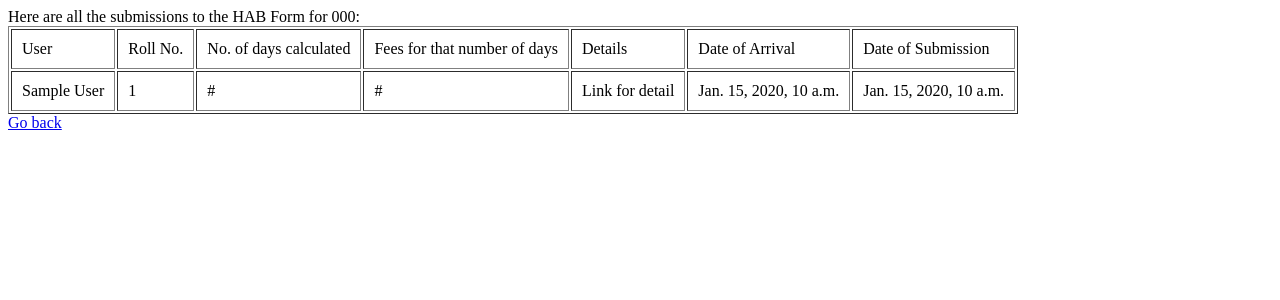
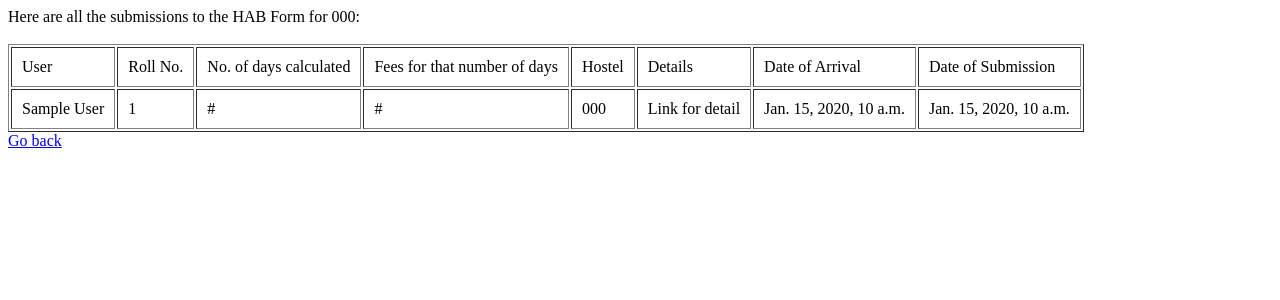
Before and after one commit to swciitg/msh-booking-portal, a Django app: template msh_booking_portal/templates/hab_portal/hab-view.html in a window 1280 px wide. Shown: the top 300 px of the page. Run offline with Django 3.2, Linux system fonts and the light colour scheme; the template is opened without the code that fills it: most values are stand-ins (such as "Sample title", 1, 10 or a date in 2020).

Commit message:
minor changes

```diff
--- a/msh_booking_portal/hab_portal/models.py
+++ b/msh_booking_portal/hab_portal/models.py
@@ -41,7 +41,7 @@ class HABModel(models.Model):
     locked = models.BooleanField(default=False)
 
     class Meta:
-        ordering = ['status','-date_of_arrival']
+        ordering = ['-status','date_of_arrival']
 
     def __str__(self):
         return self.title
--- a/msh_booking_portal/templates/hab_portal/hab-view.html
+++ b/msh_booking_portal/templates/hab_portal/hab-view.html
@@ -6,12 +6,14 @@
 </head>
 <body>
     Here are all the submissions to the HAB Form for {{ hostel }}:
+     <br> <br>
     <table border="1px" cellpadding="10">
         <thead>
             <td>User</td>
             <td>Roll No.</td>
             <td>No. of days calculated</td>
             <td>Fees for that number of days</td>
+            <td>Hostel</td>
             <td>Details</td>
             <td>Date of Arrival</td>
             <td>Date of Submission</td>
@@ -22,6 +24,7 @@
             <td>{{ item.roll_number }}</td>
             <td>#</td>
             <td>#</td>
+            <td>{{ item.hostel }}</td>
             <td>Link for detail</td>
             <td>{{ item.date_of_arrival }}</td>
             <td>{{ item.time_of_submission }}</td>
```
